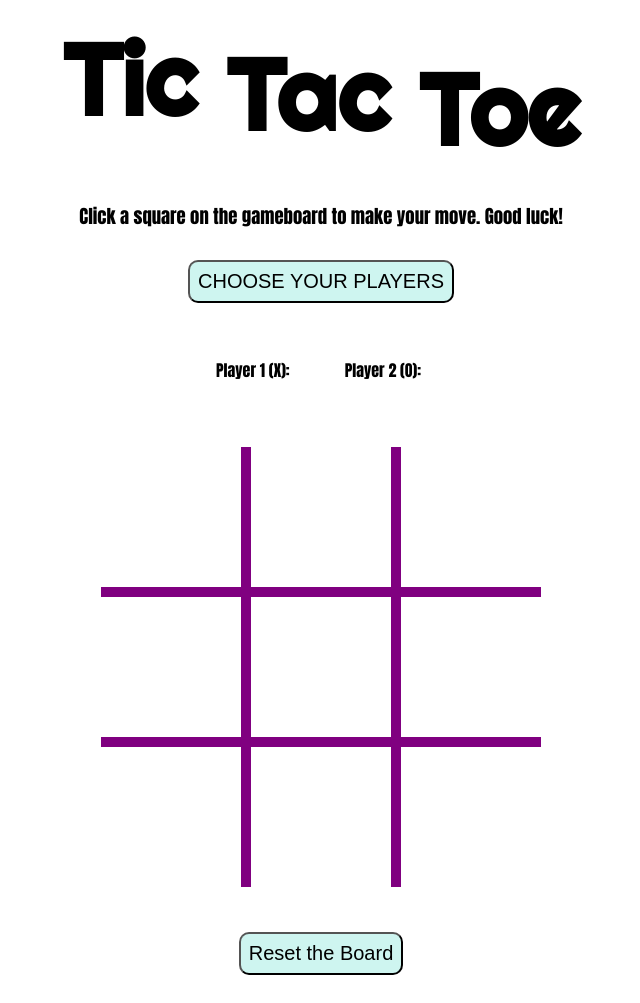
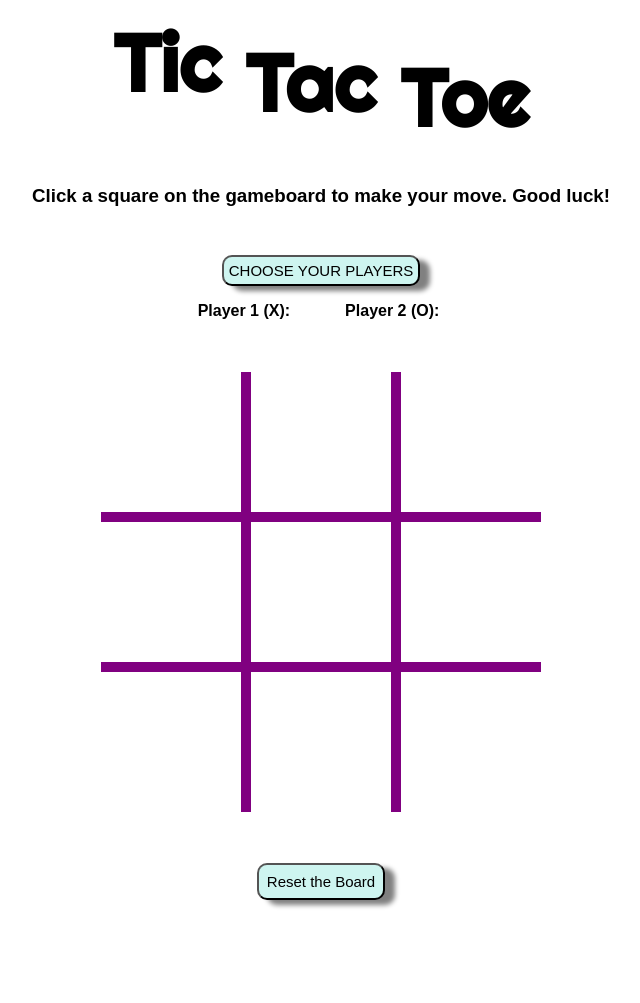
Before and after one commit to HDBarton/js-tictatoe, a website: page index.html in a window 1280 px wide. Shown: the whole page, without its empty margins (319-959 px from the left). After the commit the page ends 944 px from the top, so only its background shows below. Drawn offline with Linux system fonts and the light colour scheme.

Commit message:
Tweak display to make smaller + box shadow

```diff
--- a/index.html
+++ b/index.html
@@ -42,7 +42,6 @@
             </ul>
         </form>
     </div>
-    <div id="addPlayerNamesHere"></div>
     <div id="gameboard">
         <div id="row0">
             <div class="square" id="square0"></div>
--- a/styles.css
+++ b/styles.css
@@ -1,17 +1,18 @@
 body{
     display: flex;
     flex-direction: column;
-    font-family: Impact, Haettenschweiler, 'Arial Narrow Bold', sans-serif;
+    font-family: Arial, Helvetica, sans-serif;
     align-items: center;
 }
-p{
+/*p{
     margin: 5px;
     padding: 5px;
-}
+}*/
 h1{
   align-items: center;
   margin: 0px;
-  font-size: 100px;
+  padding: 0px;
+  font-size: 80px;
   font-family: 'Righteous', cursive;
 }
 #titleTTT{
@@ -19,7 +20,7 @@ h1{
     flex-direction: row;
 }
 #Tic, #Tac, #Toe{
-    padding: 10px;
+    padding: 5px;
 }
 #Tac{
     padding-top: 25px;
@@ -37,10 +38,12 @@ h3{
 #playerSection{
     display: flex;
     flex-direction: row;
-    padding: 15px;
+    padding-left: 15px;
+    padding-right: 15px;
     font-weight: bolder;
-    margin: 10px;
+    margin: 0px;
     margin-bottom: 25px;
+    height: 20px;
 }
 .littleBlank{
     width: 5px;
@@ -68,11 +71,12 @@ h3{
 }
 button{
     background-color:#cef5f0;
-    margin-bottom: 20px;
+    margin-bottom: 0px;
     margin-top: 0px;
-    padding: 8px;
+    padding: 5px;
     border-radius: 10px;
-    font-size: 20px;
+    font-size: 15px;
+    box-shadow: 10px 5px 5px grey;
 }
 .form-container{
     max-width: 600px;
@@ -161,6 +165,6 @@ li{
     margin: 20px;
     margin-top: 35px;
     border-radius: 10px;
-    font-size: 20px;
+    font-size: 15px;
     padding: 8px;
 }
```
